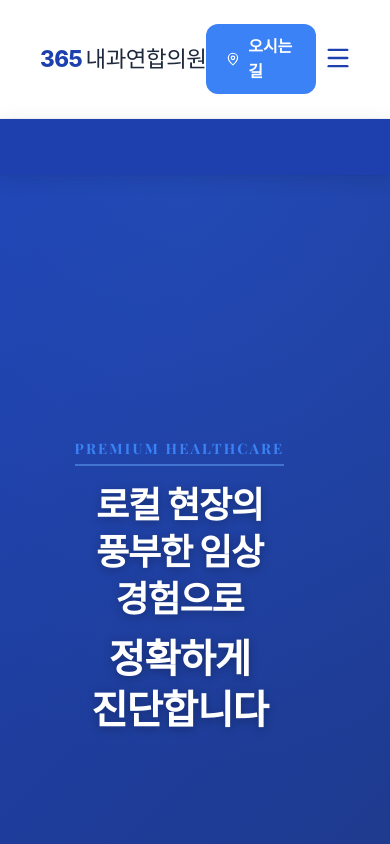
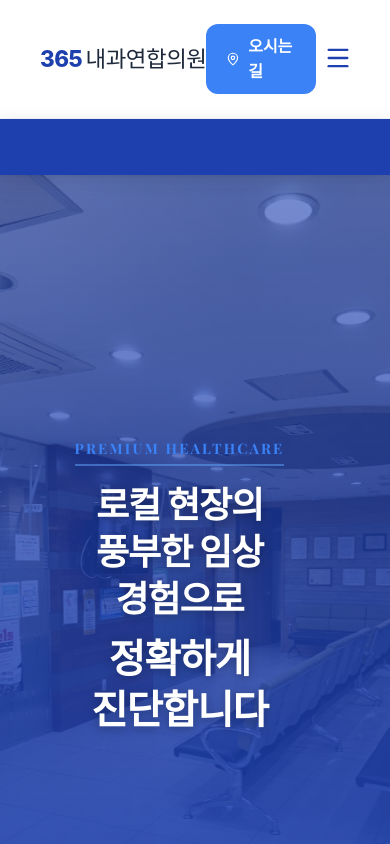
Before and after one commit to bnam1321-bit/365-clinic-web, a Next.js app: page / in a window 390 px wide. Shown: the top 844 px of the page. Built offline with nearby package versions, Linux system fonts and the light colour scheme; a web font is replaced by a local one.

Commit message:
Restore hero image with animation

```diff
--- a/src/app/page.module.css
+++ b/src/app/page.module.css
@@ -17,7 +17,7 @@
   padding-left: 5%;
 }
 
-/* Background replacing Image */
+/* Background with Slow Zoom Animation */
 .hero::before {
   content: '';
   position: absolute;
@@ -25,18 +25,33 @@
   left: 0;
   width: 100%;
   height: 100%;
-  background: linear-gradient(135deg, var(--color-primary) 0%, var(--color-primary-dark) 100%);
+  background: url('/images/clinic_main.jpg') no-repeat center center;
+  background-size: cover;
   z-index: 0;
+  animation: slowZoom 30s ease-in-out infinite alternate;
 }
 
-/* Premium Gradient Overlay - Seamless Visibility */
+@keyframes slowZoom {
+  from {
+    transform: scale(1);
+  }
+
+  to {
+    transform: scale(1.1);
+  }
+}
+
+/* Premium Gradient Overlay - ensuring text readability over the image */
 .heroOverlay {
   position: absolute;
   top: 0;
   left: 0;
   right: 0;
   bottom: 0;
-  background: radial-gradient(circle at top right, rgba(59, 130, 246, 0.2), transparent 70%);
+  background: linear-gradient(90deg,
+    rgba(30, 64, 175, 0.95) 0%,
+    rgba(30, 64, 175, 0.7) 50%,
+    rgba(30, 64, 175, 0.3) 100%);
   z-index: 1;
 }
 
@@ -312,8 +327,10 @@
   }
 
   .heroOverlay {
-    /* Full gradient on mobile for readability */
-    background: radial-gradient(circle at top center, rgba(59, 130, 246, 0.15), transparent 70%);
+    /* Stronger overlay on mobile for text readability */
+    background: linear-gradient(180deg,
+        rgba(30, 64, 175, 0.6) 0%,
+        rgba(30, 64, 175, 0.95) 100%);
   }
 
   .heroContent {
```
